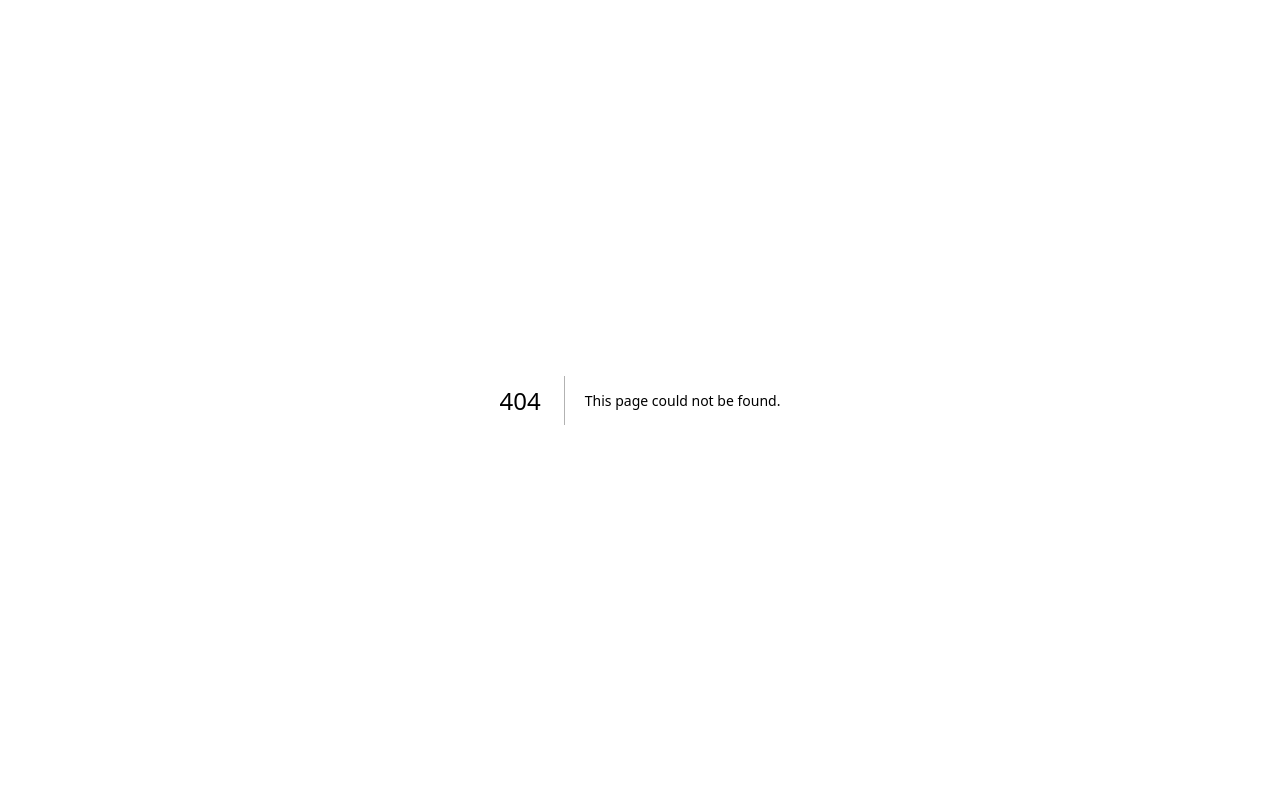
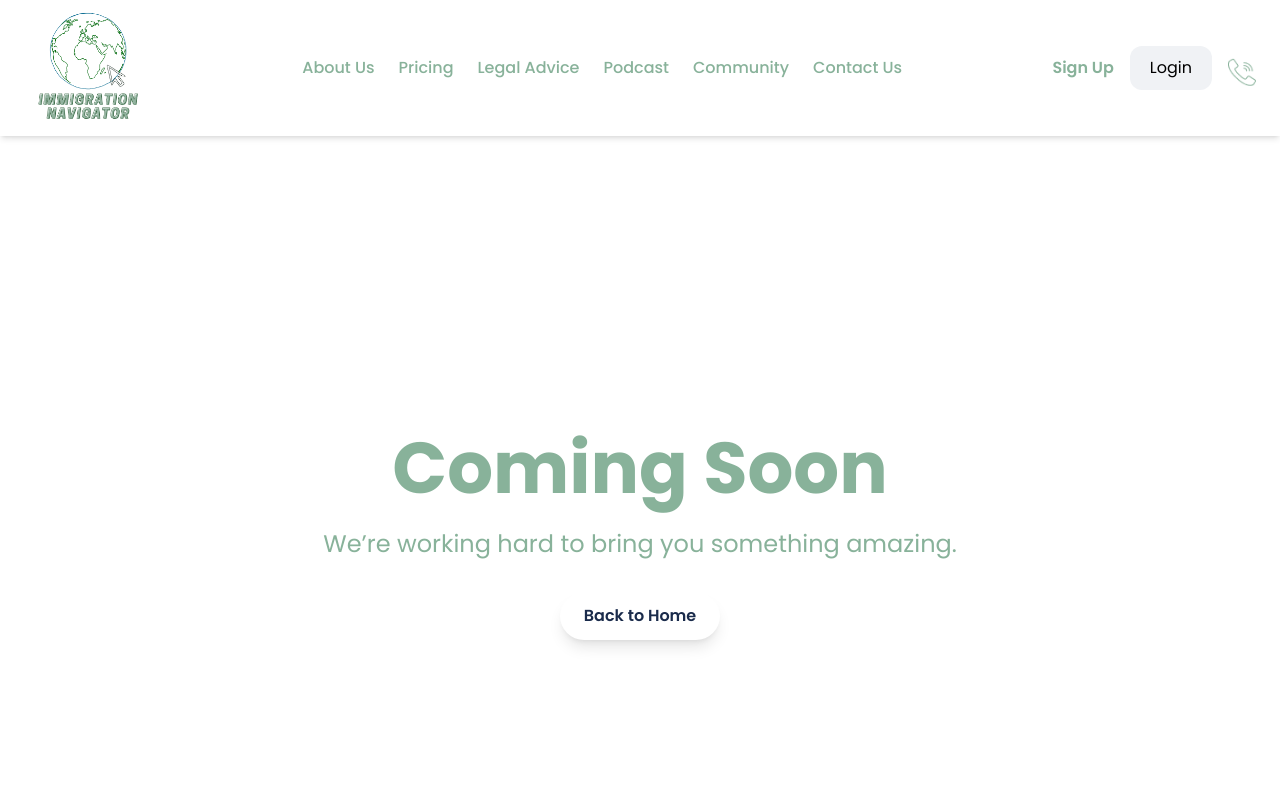
Before and after one commit to muhammadzabbarhnhtechsolutions/immigration-v3, a Next.js app: page /general-public in a window 1280 px wide. Before the commit this address had no page. Shown: the top 800 px of the page. Built offline with nearby package versions, Linux system fonts and the light colour scheme; a web font is replaced by a local one.

Commit message:
done alsss

```diff
--- /dev/null
+++ b/src/app/(main)/general-public/page.jsx
@@ -0,0 +1,56 @@
+"use client";
+
+import { motion } from "framer-motion";
+import Link from "next/link";
+
+export default function ComingSoon() {
+  return (
+    <div className="h-screen w-full flex items-center justify-center bg-white text-[#88B29A]">
+      <div className="text-center px-6">
+        {/* Glow circle background effect */}
+        <motion.div
+          className="absolute w-[300px] h-[300px] bg-white/10 rounded-full blur-3xl"
+          animate={{
+            scale: [1, 1.2, 1],
+            opacity: [0.6, 1, 0.6],
+          }}
+          transition={{
+            duration: 6,
+            repeat: Infinity,
+          }}
+        />
+
+        {/* Title */}
+        <motion.h1
+          className="text-5xl sm:text-7xl font-bold mb-6 relative z-10"
+          initial={{ opacity: 0, y: 50 }}
+          animate={{ opacity: 1, y: 0 }}
+          transition={{ duration: 1 }}
+        >
+        Coming Soon
+        </motion.h1>
+
+        {/* Subtitle */}
+        <motion.p
+          className="text-lg sm:text-2xl mb-8 relative z-10"
+          initial={{ opacity: 0 }}
+          animate={{ opacity: 1 }}
+          transition={{ delay: 0.5, duration: 1 }}
+        >
+          We’re working hard to bring you something amazing.
+        </motion.p>
+
+        {/* Notify me button */}
+        <Link href="/">
+        <motion.button
+          whileHover={{ scale: 1.05 }}
+          whileTap={{ scale: 0.95 }}
+          className="bg-white text-[#1A2B4B] font-semibold px-6 py-3 rounded-full shadow-lg hover:bg-gray-100 transition relative z-10"
+          >
+          Back to Home
+        </motion.button>
+            </Link>
+      </div>
+    </div>
+  );
+}
--- a/src/components/Home3/WhyChoose.jsx
+++ b/src/components/Home3/WhyChoose.jsx
@@ -96,7 +96,7 @@ const PlatformBenefits = () => {
   ];
 
   const audience = [
-    { icon: i9, title: "Podcast", text: "Stay updated with legal training", route: "/video-trailer" },
+    { icon: i9, title: "Podcast", text: "Stay updated with legal training", route: "/podcasts" },
     { icon: i8, title: "Forums", text: "Learn how to apply the right way", route: "/forum" },
     { icon: i7, title: "Legal Advice", text: "Understand your immigration options", route: "/legal-advice" },
   ];
```
